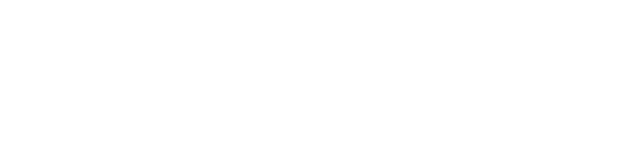
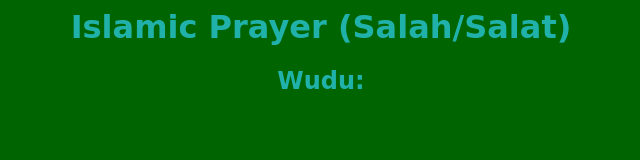
Before and after one commit to ComputerClubDCPS/wikiHOW, a plain HTML site: page prayer/index.html in a window 1280 px wide. Shown: the whole page, without its empty margins (319-959 px from the left). Drawn offline with Linux system fonts and the light colour scheme.

Commit message:
Update index.html

```diff
--- a/prayer/index.html
+++ b/prayer/index.html
@@ -1 +1,25 @@
 <Doctype! html>
+  <html>
+    <header>
+        <title> wikiHOW </title>
+        <style>
+        h1{
+            color:lightseagreen;
+            font-family: cursive;
+            text-align:center;}
+        h2{
+            color:lightseagreen;
+            font-family: cursive;
+            text-align:center;}
+        body{
+            background-color: darkgreen;}
+            </style>
+    </header>
+    <body>
+        <h1>
+            Islamic Prayer (Salah/Salat)
+        </h1>
+        <h2>
+            Wudu:</h2>
+    </body>
+</html>
```
